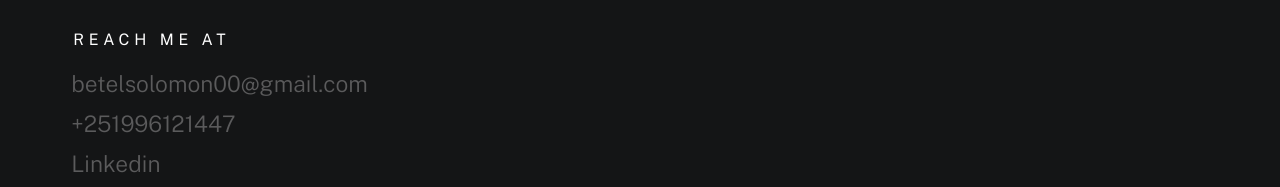
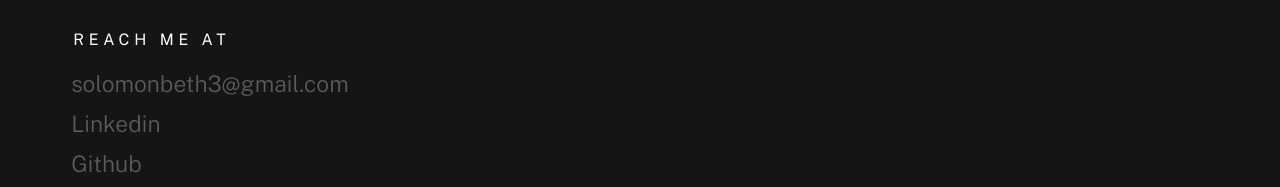
Before and after one commit to Betelsolomon/Betelhem-solomon, a plain HTML site: page index.html in a window 1280 px wide. Shown: the part 6506-6693 px from the top of the page. Drawn offline with nearby package versions, Linux system fonts and the light colour scheme; a web font is replaced by a local one.

Commit message:
little fix

```diff
--- a/index.html
+++ b/index.html
@@ -430,8 +430,8 @@
                     <div class="column lg-3 md-5 tab-6 stack-on-550 contact-block">
                         <h3 class="text-pretitle">Reach me at</h3>
                         <p class="contact-links">
-                            <a href="mailto:betelsolomon00@gmail.com" class="mailtoui">betelsolomon00@gmail.com</a> <br>
-                            <a href="tel:+251996121447">+251996121447</a> <br>
+                            <a href="mailto:solomonbeth3@gmail.com" class="mailtoui">solomonbeth3@gmail.com</a> <br>
+
                             <a href="https://www.linkedin.com/in/betelhem-solomon-78347a234/" target="_blank" >Linkedin</a><br>
                             <a href="https://github.com/Betelsolomon" target="_blank">Github</a>
 
```
